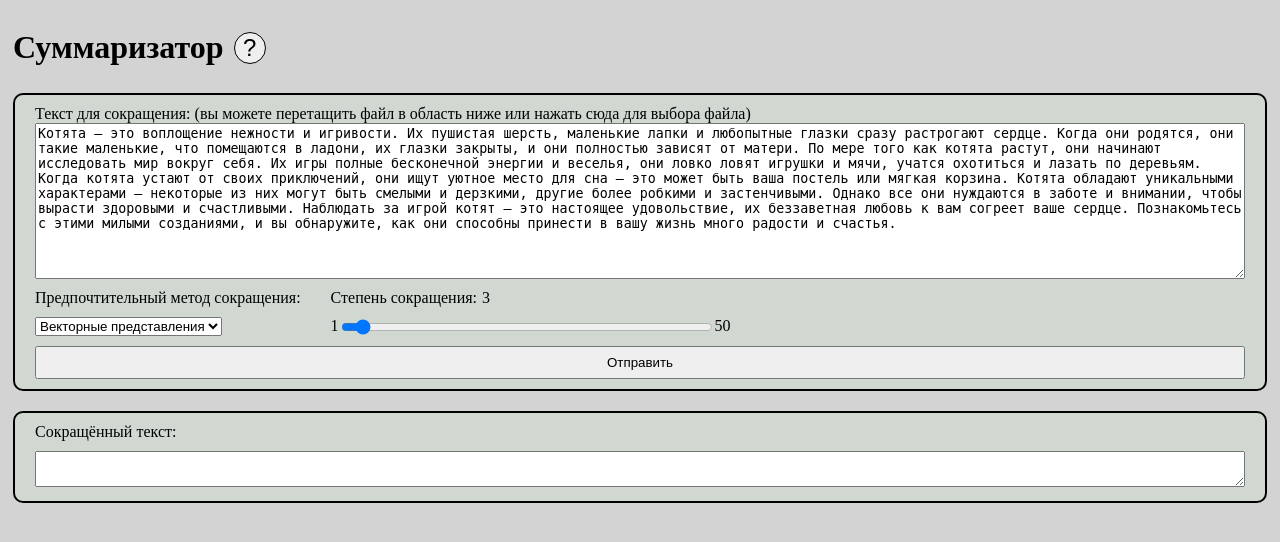
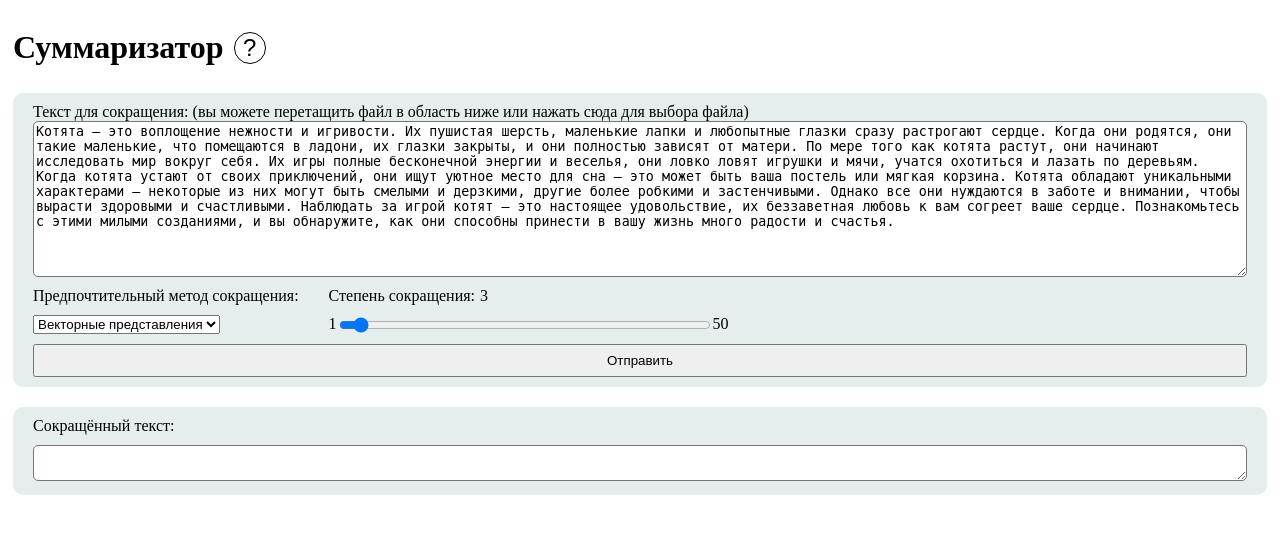
Before and after one commit to Ioann44/Summarizer, a Flask app: page / in a window 1280 px wide. Shown: the top 542 px of the page. Run offline with Flask 3, Linux system fonts and the light colour scheme; parts of the project's set-up code (start-up, migrations or seed data) failed here and were passed over; some libraries are stand-ins or nearby versions.

Commit message:
Minor style changes

```diff
--- a/server/static/index.css
+++ b/server/static/index.css
@@ -3,7 +3,7 @@
 }
 
 body {
-	background-color: #d3d3d3;
+	background-color: white;
 	color: black;
 }
 
@@ -16,6 +16,7 @@ header {
 
 #ref-button {
 	display: block;
+	background-color: white;
 	border: 1px solid black;
 	border-radius: 50%;
 	margin-left: 10px;
@@ -31,9 +32,8 @@ header {
 .block-container {
 	display: block;
 	padding: 10px 20px;
-	background-color: #d1d8d1;
+	background-color: #e5eeec;
 	border-radius: 10px;
-	border: 2px solid black;
 	margin: 5px;
 	margin-bottom: 20px;
 }
@@ -67,6 +67,7 @@ header {
 
 textarea {
 	resize: vertical;
+	border-radius: 5px;
 }
 
 .full-range-container {
```
